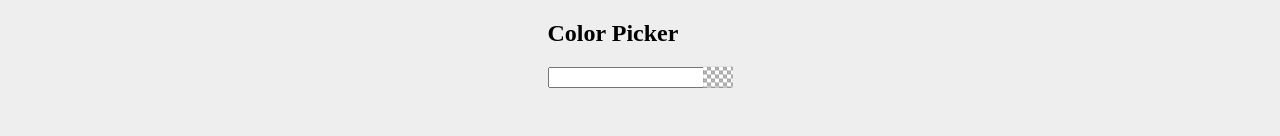
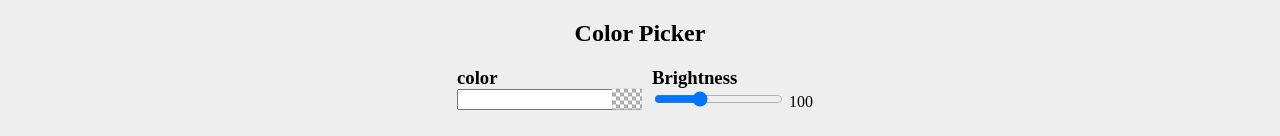
Before and after one commit to jeffkealy/Bathroom-color-picker, a plain HTML site: page index.html in a window 1280 px wide. Shown: the top 136 px of the page. Drawn offline with nearby package versions, Linux system fonts and the light colour scheme.

Commit message:
added brightness

```diff
--- a/index.html
+++ b/index.html
@@ -15,11 +15,23 @@
     <div id="container">
       <div class="colorPicker">
         <h2>Color Picker</h2>
-        <input type="text" readonly="readonly" data-coloris />
+        <div id="colorPickerInputs">
+          <div id="color">
+            <h3>color</h3>
+            <input type="text" readonly="readonly" data-coloris />
+          </div>
+          <div id="brightnessSlider">
+            <h3>Brightness</h3>
+            <input type="range" min="0" max="300" value="100" />
+            <span>100</span>
+          </div>
+        </div>
       </div>
       <div class="img-container">
         <img class="back" src="assets/BathroomColorback.png" alt="" srcset="" />
+        <img class="wall" src="assets/BathroomColorWall.png" alt="" srcset="" />
         <img class="front" src="assets/BathroomColorFront.png" alt="" srcset="" />
+        <img class="front-no-filter" src="assets/BathroomColorFront.png" alt="" srcset="" />
       </div>
     </div>
   </body>
--- a/script.js
+++ b/script.js
@@ -4,4 +4,9 @@ $(document).ready(function () {
     focusInput: false,
     onChange: (color) => $(".front").css("background-color", color),
   });
+  $("#brightnessSlider input").change(function () {
+    b = $(this).val();
+    $(".wall").css("filter", `brightness(${b}%)`);
+    $("#brightnessSlider span").text(b);
+  });
 });
--- a/style.css
+++ b/style.css
@@ -5,6 +5,9 @@ body {
 
 body {
   background-color: #eee;
+  margin: 0;
+}
+h3 {
   margin: 0;
 }
 #container {
@@ -17,8 +20,20 @@ body {
   max-width: fit-content;
   margin: 0 auto 50px;
 }
-.colorPicker h3 {
+.colorPicker h2 {
   text-align: center;
+}
+#colorPickerInputs {
+  display: flex;
+  align-items: flex-start;
+  justify-content: center;
+}
+#brightnessSlider {
+  display: inline-block;
+  margin: 0px 10px;
+}
+#brightnessSlider h3 {
+  margin: 0;
 }
 .img-container {
   display: block;
@@ -35,6 +50,9 @@ img {
 .front {
   mix-blend-mode: color;
 }
+.wall {
+  filter: brightness(100%);
+}
 .back {
 }
 @media screen and (max-width: 768px) {
```
Also changed, not shown: assets/BathroomColorFront.png, assets/BathroomColorVanityWalls.png (added), assets/BathroomColorWall.png (added).
